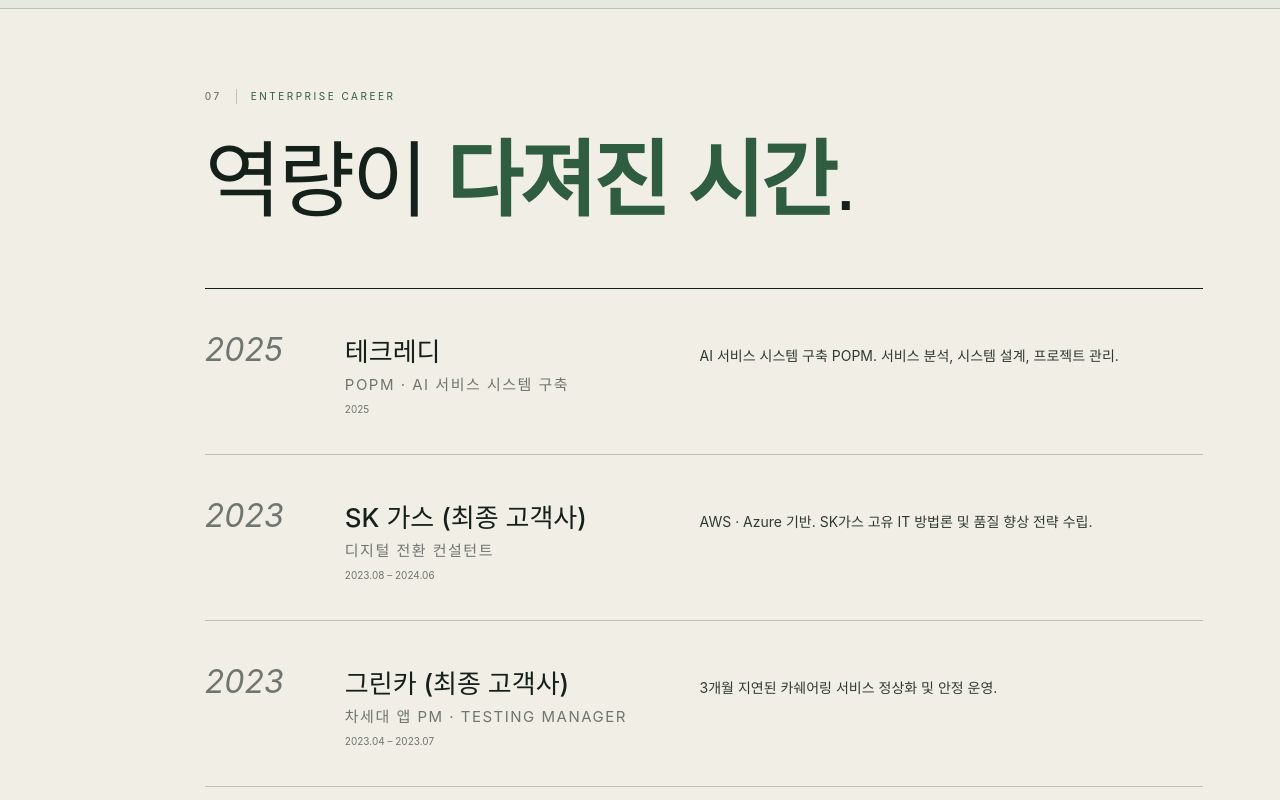
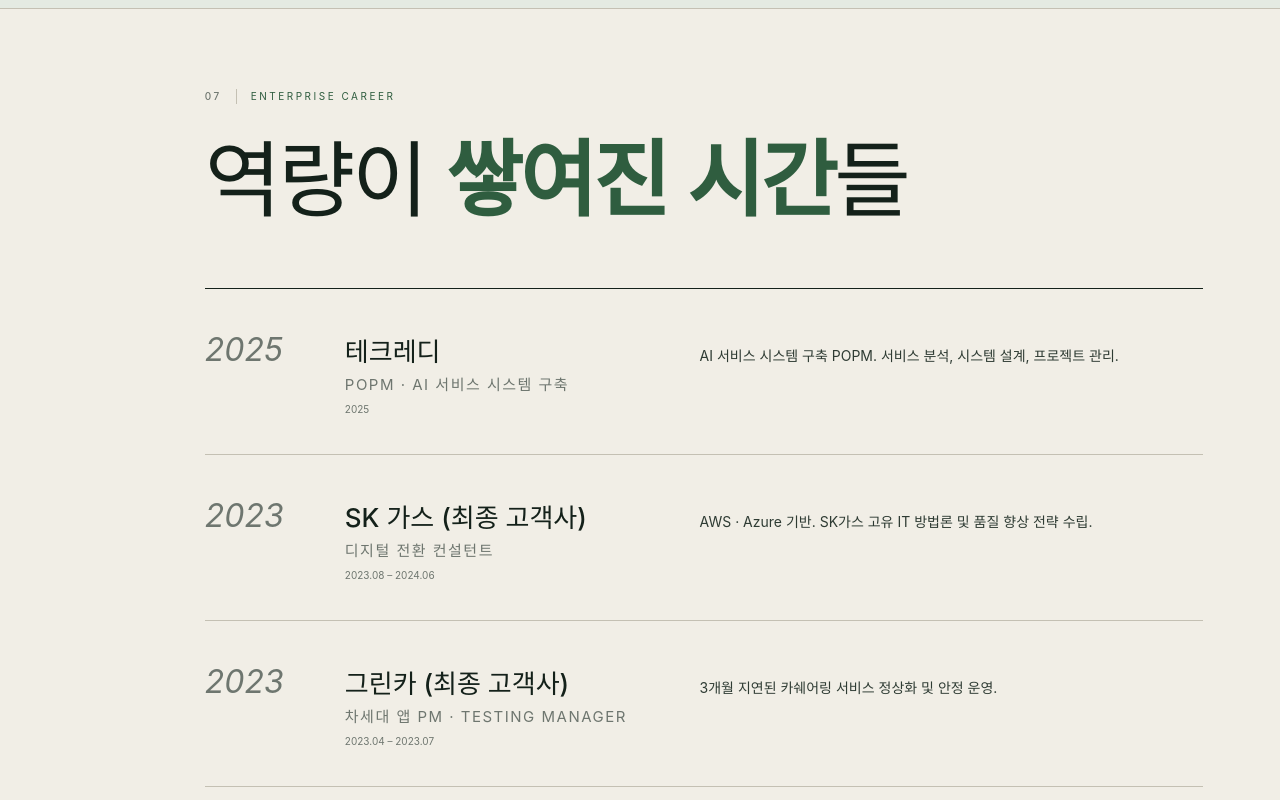
Before and after one commit to meangchoowork/portfolio, a website: page index.html in a window 1280 px wide. Shown: the part 4940-5740 px from the top of the page. Drawn offline with Linux system fonts and the light colour scheme; a web font is replaced by a local one.

Commit message:
Refine contact and career section copy

```diff
--- a/index.html
+++ b/index.html
@@ -806,7 +806,7 @@
 
 <main id="main"></main>
 
-<script src="shared/content.js?v=20"></script>
+<script src="shared/content.js?v=23"></script>
 <script>
 (function() {
   const C = window.PORTFOLIO_CONTENT;
@@ -990,7 +990,7 @@
     return `
       <section id="enterprise" data-chapter="07" data-screen-label="07 Enterprise">
         <div class="kicker" data-num="07">${t(C.enterpriseCareer.kicker)}</div>
-        <h2 class="ent-heading">${t(C.enterpriseCareer.heading).replace(/다져진 시간|scale/g, m => `<em>${m}</em>`)}</h2>
+        <h2 class="ent-heading">${t(C.enterpriseCareer.heading).replace(/쌓여진 시간|shaped my capabilities/gi, m => `<em>${m}</em>`)}</h2>
         <div class="ent-list">${rows}</div>
       </section>
     `;
@@ -1053,7 +1053,7 @@
       <section id="contact" data-chapter="11" data-screen-label="11 Contact">
         <div class="kicker" data-num="11">${t(C.contact.kicker)}</div>
         <!-- contact remains chapter 13; total is still 13 including credentials -->
-        <h2 class="contact-heading">${t(C.contact.heading).replace(/만들어 볼까요|build together/g, m => `<em>${m}</em>`)}</h2>
+        <h2 class="contact-heading">${t(C.contact.heading).replace(/시작해 볼까요|get started/gi, m => `<em>${m}</em>`)}</h2>
         <div class="contact-body">${t(C.contact.body)}</div>
         <div class="contact-methods">
           <a class="contact-item" href="mailto:${C.meta.email}"><span class="lbl">Email</span><span>${C.meta.email}</span></a>
--- a/shared/content.js
+++ b/shared/content.js
@@ -297,7 +297,7 @@ window.PORTFOLIO_CONTENT = {
 
   enterpriseCareer: {
     kicker: { ko: 'Enterprise career', en: 'Enterprise career' },
-    heading: { ko: '역량이 다져진 시간.', en: 'The years of scale.' },
+    heading: { ko: '역량이 쌓여진 시간들', en: 'The years that shaped my capabilities.' },
     items: [
       {
         year: '2025',
@@ -427,7 +427,7 @@ window.PORTFOLIO_CONTENT = {
 
   contact: {
     kicker: { ko: 'Contact', en: 'Contact' },
-    heading: { ko: '함께 만들어 볼까요.', en: 'Let’s build together.' },
+    heading: { ko: '함께 시작해 볼까요?', en: 'Shall we get started?' },
     body: {
       ko: 'AI PM, FDE, Technical PM 포지션.\n국내외 어디든, 편하게 연락 주세요.',
       en: 'AI PM · FDE · Technical PM roles.\nAnywhere — please reach out.',
```
